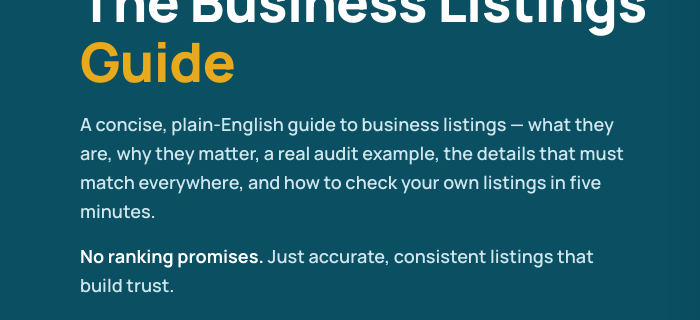
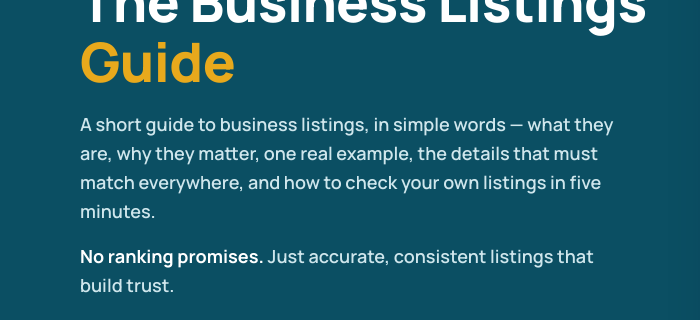
Before and after one commit to muhammadsaalim1/muhammad-saalim-website, a plain HTML site: page workbook.html in a window 1280 px wide. Shown: the part 199-519 px from the top of the page, 0-700 px from the left. Drawn offline with Linux system fonts and the light colour scheme.

Commit message:
Workbook guide: simpler intro line

```diff
--- a/workbook.html
+++ b/workbook.html
@@ -375,7 +375,7 @@
     <div>
       <span class="hero-eyebrow">Free guide — read it here, no sign-up</span>
       <h1>The Business Listings <em>Guide</em></h1>
-      <p class="lede">A concise, plain-English guide to business listings — what they are, why they matter, a real audit example, the details that must match everywhere, and how to check your own listings in five minutes.</p>
+      <p class="lede">A short guide to business listings, in simple words — what they are, why they matter, one real example, the details that must match everywhere, and how to check your own listings in five minutes.</p>
       <p class="lede"><strong>No ranking promises.</strong> Just accurate, consistent listings that build trust.</p>
       <div class="hero-actions">
         <a class="btn btn-orange" href="#what-is-a-business-listing">Start reading →</a>
```
